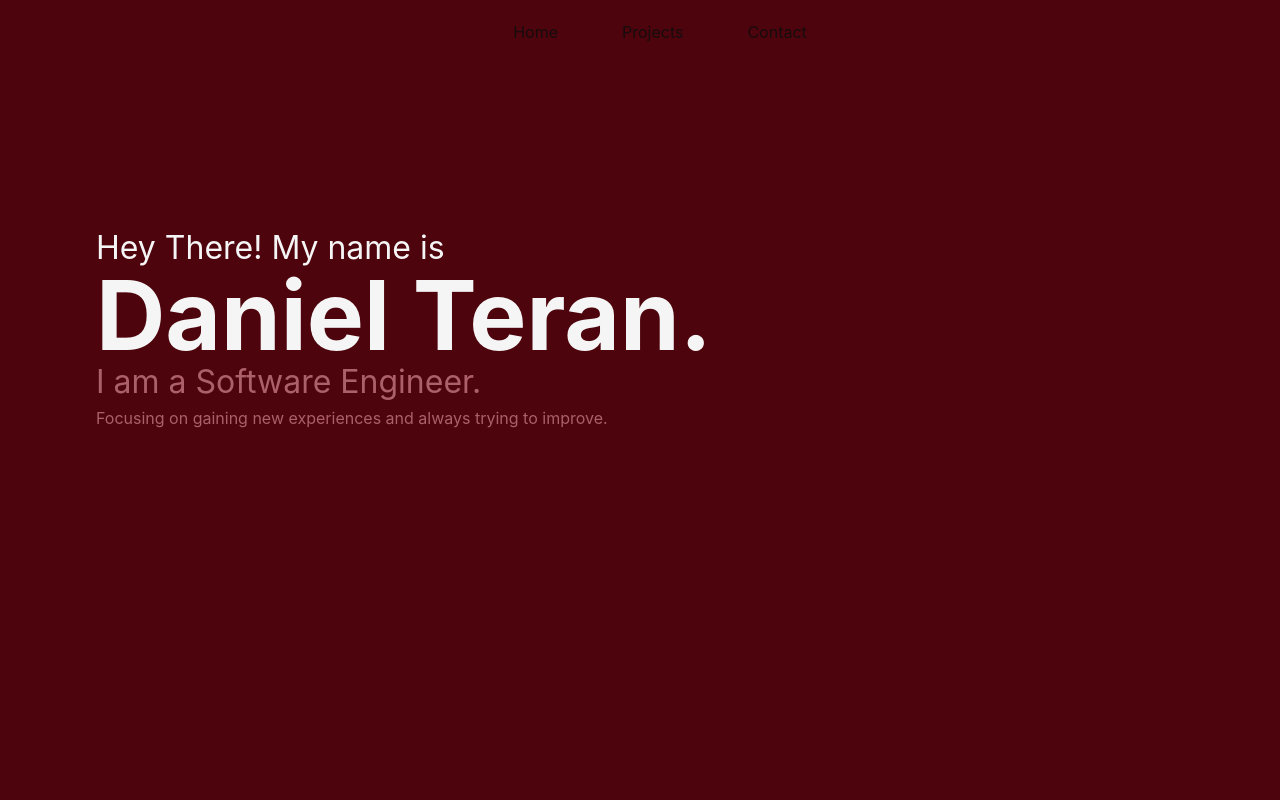
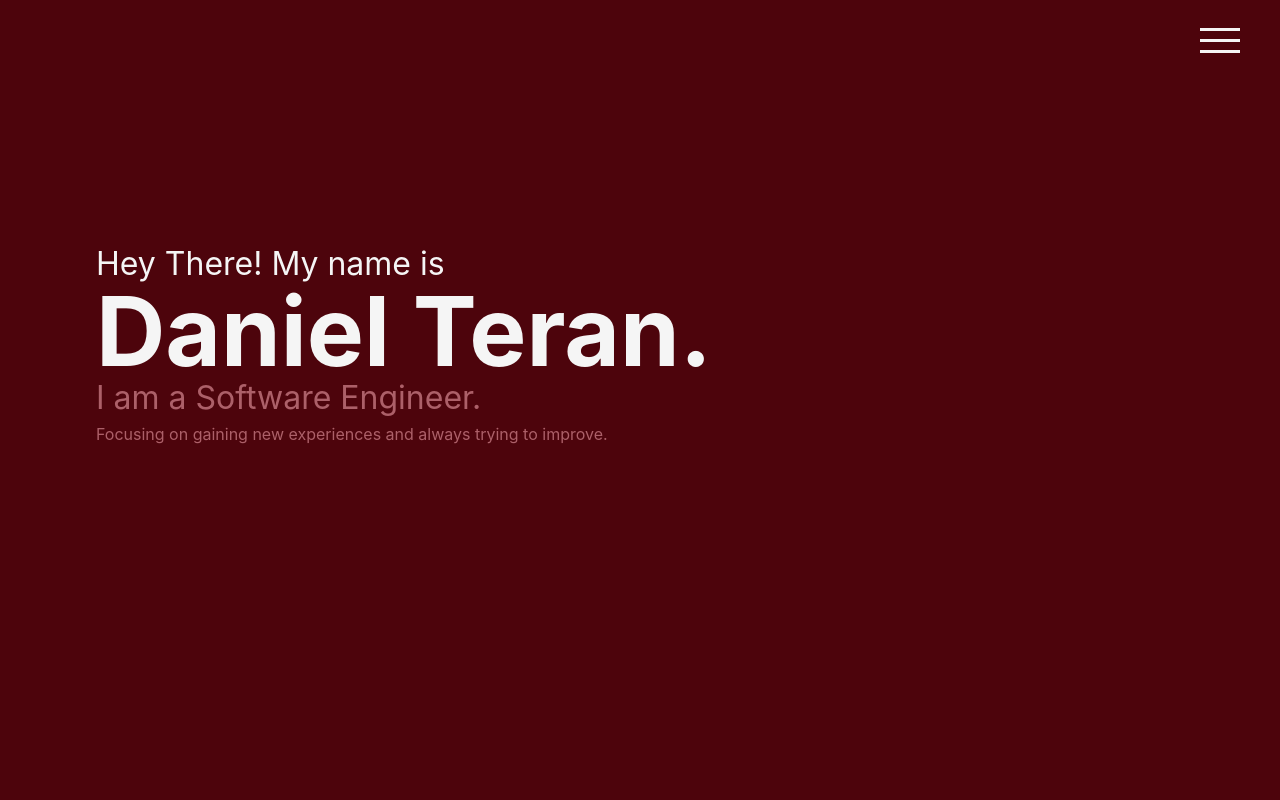
Before and after one commit to dteran24/my-portfolio, a React (Vite) app: page / in a window 1280 px wide. Shown: the top 800 px of the page. Built offline with nearby package versions, Linux system fonts and the light colour scheme.

Commit message:
update navbar

```diff
--- a/src/components/Navbar.module.css
+++ b/src/components/Navbar.module.css
@@ -1,14 +1,22 @@
 .nav-container {
   display: flex;
-    justify-content: center;
+  justify-content: end;
   align-items: center;
   width: 100%;
-    height: 4rem;
+  height: 5rem;
   position: sticky;
   top: 0;
   background-color: #4d040c;
   transition: background-color 0.3s; /* Add a smooth transition for background color change */
   z-index: 1;
+}
+.nav-container.active {
+  height: 60vh;
+  padding-top: 1.2rem;
+  background-color: whitesmoke;
+  flex-direction: column;
+  justify-content: flex-start;
+  align-items: end;
 }
 
 .nav-container.scrolled {
@@ -16,15 +24,87 @@
   color: black;
   box-shadow: 2px 2px 2px 2px rgba(0, 0, 0, 0.75);
 }
+.hamburger .line {
+  width: 40px;
+  height: 3px;
+  background-color: whitesmoke;
+  display: block;
+  margin: 8px auto;
+  -webkit-transition: all 0.3s ease-in-out;
+  -o-transition: all 0.3s ease-in-out;
+  transition: all 0.3s ease-in-out;
+}
+.hamburger .line.scrolled {
+  background-color: black;
+}
+.hamburger {
+  margin-right: 2.5rem;
+  position: relative;
+  -webkit-transition: all 0.3s ease-in-out;
+  -o-transition: all 0.3s ease-in-out;
+  transition: all 0.3s ease-in-out;
+}
+.hamburger:hover {
+  cursor: pointer;
+}
+
+.hamburger.is-active {
+  animation: smallbig 0.6s forwards;
+}
+
+@keyframes smallbig {
+  0%,
+  100% {
+    -webkit-transform: scale(1);
+    -ms-transform: scale(1);
+    -o-transform: scale(1);
+    transform: scale(1);
+  }
+
+  50% {
+    -webkit-transform: scale(0);
+    -ms-transform: scale(0);
+    -o-transform: scale(0);
+    transform: scale(0);
+  }
+}
+
+.hamburger.is-active .line:nth-child(1),
+.hamburger.is-active .line:nth-child(2),
+.hamburger.is-active .line:nth-child(3) {
+  -webkit-transition-delay: 0.2s;
+  -o-transition-delay: 0.2s;
+  transition-delay: 0.2s;
+}
+
+.hamburger.is-active .line:nth-child(2) {
+  opacity: 0;
+}
+
+.hamburger.is-active .line:nth-child(1) {
+  -webkit-transform: translateY(12px) rotate(45deg);
+  -ms-transform: translateY(12px) rotate(45deg);
+  -o-transform: translateY(12px) rotate(45deg);
+  transform: translateY(12px) rotate(45deg);
+}
+
+.hamburger.is-active .line:nth-child(3) {
+  -webkit-transform: translateY(-12px) rotate(-45deg);
+  -ms-transform: translateY(-12px) rotate(-45deg);
+  -o-transform: translateY(-12px) rotate(-45deg);
+  transform: translateY(-12px) rotate(-45deg);
+}
 
 ul {
+  margin-top: 5rem;
+  margin-right: 2.5rem;
   padding: none;
-    display: flex;
   justify-content: center;
-    gap: 4rem;
   list-style-type: none;
 }
 
 li {
+ font-size: 1rem;
+  margin-bottom: 1rem;
   cursor: pointer;
 }
--- a/src/components/Navbar.tsx
+++ b/src/components/Navbar.tsx
@@ -3,6 +3,7 @@ import styles from "./Navbar.module.css";
 import { Link } from "react-scroll";
 const Navbar = () => {
   const [isScrolled, setIsScrolled] = useState(false);
+  const [isOpen, setIsOpen] = useState(false);
 
   useEffect(() => {
     const handleScroll = () => {
@@ -20,17 +21,39 @@ const Navbar = () => {
     };
   }, []);
 
-  const navbarClass = isScrolled ? styles['nav-container'] + ' ' + styles.scrolled : styles['nav-container'];
+  const navbarClass = `${styles["nav-container"]} ${
+    isScrolled ? styles.scrolled : ""
+  } ${isOpen ? styles.active : ""}`;
+
+  const lineClass = `${styles.line} ${
+    isScrolled || isOpen ? styles.scrolled : ""
+  }`;
+
   return (
     <nav className={navbarClass}>
+      <div
+        className={
+          isOpen
+            ? styles.hamburger + " " + styles["is-active"]
+            : styles.hamburger
+        }
+        id="hamburger-9"
+        onClick={() => setIsOpen((prev) => !prev)}
+      >
+        <span className={lineClass}></span>
+        <span className={lineClass}></span>
+        <span className={lineClass}></span>
+      </div>
+      {isOpen ? (
         <ul>
           <li>
             <Link
+              onClick={() => setIsOpen(false)}
               activeClass="active"
               to="intro"
               spy={true}
               smooth={true}
-            offset={-70}
+              offset={-400}
               duration={500}
             >
               Home
@@ -38,11 +61,12 @@ const Navbar = () => {
           </li>
           <li>
             <Link
+              onClick={() => setIsOpen(false)}
               activeClass="active"
               to="projects"
               spy={true}
               smooth={true}
-            offset={-70}
+              offset={-490}
               duration={500}
             >
               Projects
@@ -50,6 +74,7 @@ const Navbar = () => {
           </li>
           <li>
             <Link
+              onClick={() => setIsOpen(false)}
               activeClass="active"
               to="contact"
               spy={true}
@@ -61,6 +86,9 @@ const Navbar = () => {
             </Link>
           </li>
         </ul>
+      ) : (
+        ""
+      )}
     </nav>
   );
 };
```
Lines whose indentation alone changed are shown as unchanged.
